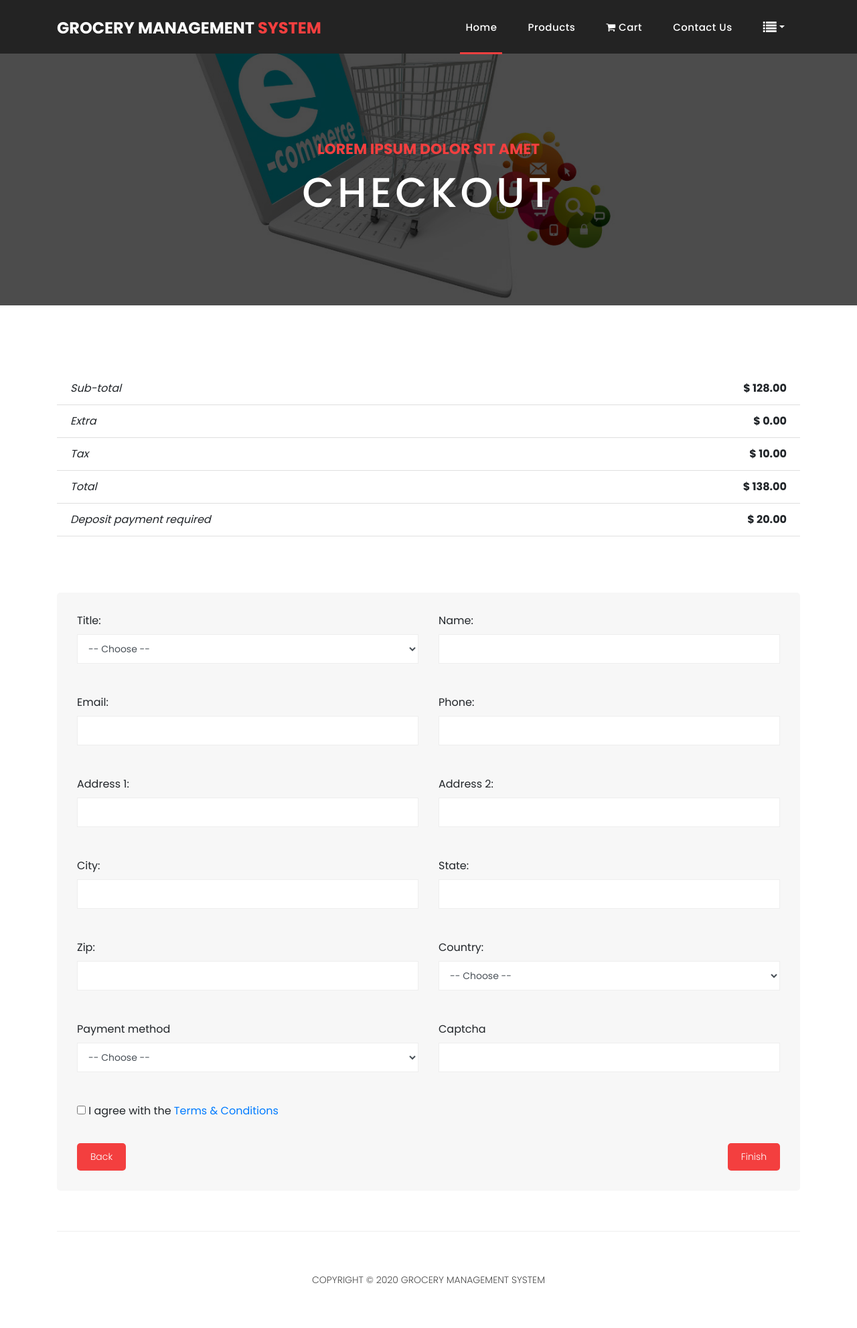
After one commit to bagladivyang03/grocery-management, a Django app: page /grocery_management/cart/ in a window 1280 px wide. The commit adds this page. Shown: the whole page at 67% size. Run offline with Django 3.2, Linux system fonts and the light colour scheme; the visitor is signed in with stand-in values (Sample User, id 1); some libraries are stand-ins or nearby versions; some web fonts are replaced.

Commit message:
added cart and products page

```diff
--- a/grocery_management/templates/grocery_management/base.html
+++ b/grocery_management/templates/grocery_management/base.html
@@ -50,8 +50,8 @@
                     </a>
                 </li>
 
-                <li class="nav-item"><a class="nav-link" href="products.html">Products</a></li>
-                <li class="nav-item"><a class="nav-link" href="checkout.html"><i class="fa fa-shopping-cart" aria-hidden="true"></i> Cart</a></li>
+                <li class="nav-item"><a class="nav-link" href="{% url 'grocery_management:productview' %}">Products</a></li>
+                <li class="nav-item"><a class="nav-link" href="{% url 'grocery_management:cartview' %}"><i class="fa fa-shopping-cart" aria-hidden="true"></i> Cart</a></li>
 
                 <li class="nav-item"><a class="nav-link" href="{% url 'grocery_management:contactus' %}">Contact Us</a></li>
                 <li class="nav-item dropdown">
--- /dev/null
+++ b/grocery_management/templates/grocery_management/cart.html
@@ -0,0 +1,214 @@
+{% extends 'grocery_management/base.html' %}
+
+{% block body_block %}
+
+    <div class="page-heading about-heading header-text" style="background-image: url(/static/images/cart.jpg);">
+      <div class="container">
+        <div class="row">
+          <div class="col-md-12">
+            <div class="text-content">
+              <h4>Lorem ipsum dolor sit amet</h4>
+              <h2>Checkout</h2>
+            </div>
+          </div>
+        </div>
+      </div>
+    </div>
+
+    <div class="products call-to-action">
+      <div class="container">
+        <ul class="list-group list-group-flush">
+          <li class="list-group-item">
+            <div class="row">
+                  <div class="col-6">
+                       <em>Sub-total</em>
+                  </div>
+
+                  <div class="col-6 text-right">
+                       <strong>$ 128.00</strong>
+                  </div>
+             </div>
+          </li>
+
+          <li class="list-group-item">
+               <div class="row">
+                    <div class="col-6">
+                         <em>Extra</em>
+                    </div>
+
+                    <div class="col-6 text-right">
+                         <strong>$ 0.00</strong>
+                    </div>
+               </div>
+          </li>
+
+          <li class="list-group-item">
+               <div class="row">
+                    <div class="col-6">
+                         <em>Tax</em>
+                    </div>
+
+                    <div class="col-6 text-right">
+                         <strong>$ 10.00</strong>
+                    </div>
+               </div>
+          </li>
+
+          <li class="list-group-item">
+               <div class="row">
+                    <div class="col-6">
+                         <em>Total</em>
+                    </div>
+
+                    <div class="col-6 text-right">
+                         <strong>$ 138.00</strong>
+                    </div>
+               </div>
+          </li>
+
+          <li class="list-group-item">
+               <div class="row">
+                    <div class="col-6">
+                         <em>Deposit payment required</em>
+                    </div>
+
+                    <div class="col-6 text-right">
+                         <strong>$ 20.00</strong>
+                    </div>
+               </div>
+          </li>
+        </ul>
+
+        <br>
+
+        <div class="inner-content">
+          <div class="contact-form">
+              <form action="#">
+                   <div class="row">
+                        <div class="col-sm-6 col-xs-12">
+                             <div class="form-group">
+                                  <label class="control-label">Title:</label>
+                                  <select class="form-control" data-msg-required="This field is required.">
+                                       <option value="">-- Choose --</option>
+                                       <option value="dr">Dr.</option>
+                                       <option value="miss">Miss</option>
+                                       <option value="mr">Mr.</option>
+                                       <option value="mrs">Mrs.</option>
+                                       <option value="ms">Ms.</option>
+                                       <option value="other">Other</option>
+                                       <option value="prof">Prof.</option>
+                                       <option value="rev">Rev.</option>
+                                  </select>
+                             </div>
+                        </div>
+                        <div class="col-sm-6 col-xs-12">
+                             <div class="form-group">
+                                  <label class="control-label">Name:</label>
+                                  <input type="text" class="form-control">
+                             </div>
+                        </div>
+                   </div>
+                   <div class="row">
+                        <div class="col-sm-6 col-xs-12">
+                             <div class="form-group">
+                                  <label class="control-label">Email:</label>
+                                  <input type="text" class="form-control">
+                             </div>
+                        </div>
+                        <div class="col-sm-6 col-xs-12">
+                             <div class="form-group">
+                                  <label class="control-label">Phone:</label>
+                                  <input type="text" class="form-control">
+                             </div>
+                        </div>
+                   </div>
+                   <div class="row">
+                        <div class="col-sm-6 col-xs-12">
+                             <div class="form-group">
+                                  <label class="control-label">Address 1:</label>
+                                  <input type="text" class="form-control">
+                             </div>
+                        </div>
+                        <div class="col-sm-6 col-xs-12">
+                             <div class="form-group">
+                                  <label class="control-label">Address 2:</label>
+                                  <input type="text" class="form-control">
+                             </div>
+                        </div>
+                   </div>
+                   <div class="row">
+                        <div class="col-sm-6 col-xs-12">
+                             <div class="form-group">
+                                  <label class="control-label">City:</label>
+                                  <input type="text" class="form-control">
+                             </div>
+                        </div>
+                        <div class="col-sm-6 col-xs-12">
+                             <div class="form-group">
+                                  <label class="control-label">State:</label>
+                                  <input type="text" class="form-control">
+                             </div>
+                        </div>
+                   </div>
+                   <div class="row">
+                        <div class="col-sm-6 col-xs-12">
+                             <div class="form-group">
+                                  <label class="control-label">Zip:</label>
+                                  <input type="text" class="form-control">
+                             </div>
+                        </div>
+                        <div class="col-sm-6 col-xs-12">
+                             <div class="form-group">
+                                  <label class="control-label">Country:</label>
+                                  <select class="form-control">
+                                       <option value="">-- Choose --</option>
+                                       <option value="">-- Choose --</option>
+                                       <option value="">-- Choose --</option>
+                                       <option value="">-- Choose --</option>
+                                  </select>
+                             </div>
+                        </div>
+                   </div>
+
+                   <div class="row">
+                        <div class="col-sm-6 col-xs-12">
+                             <div class="form-group">
+                                  <label class="control-label">Payment method</label>
+
+                                  <select class="form-control">
+                                       <option value="">-- Choose --</option>
+                                       <option value="bank">Bank account</option>
+                                       <option value="cash">Cash</option>
+                                       <option value="paypal">PayPal</option>
+                                  </select>
+                             </div>
+                        </div>
+
+                        <div class="col-sm-6 col-xs-12">
+                             <div class="form-group">
+                                  <label class="control-label">Captcha</label>
+                                  <input type="text" class="form-control">
+                             </div>
+                        </div>
+                   </div>
+
+                   <div class="form-group">
+                        <label class="control-label">
+                             <input type="checkbox">
+
+                             I agree with the <a href="terms.html" target="_blank">Terms &amp; Conditions</a>
+                        </label>
+                   </div>
+
+                   <div class="clearfix">
+                        <button type="button" class="filled-button pull-left">Back</button>
+
+                        <button type="submit" class="filled-button pull-right">Finish</button>
+                   </div>
+              </form>
+          </div>
+        </div>
+      </div>
+    </div>
+
+{% endblock %}
--- a/grocery_management/urls.py
+++ b/grocery_management/urls.py
@@ -9,9 +9,11 @@ app_name = 'grocery_management'
 urlpatterns = [
     path('register/',views.register,name='register'),
     path('login/',views.user_login,name='login'),
-    path('about/',views.AboutView.as_view(),name='aboutus'),
+    path('about/',login_required(views.AboutView.as_view()),name='aboutus'),
     path('home/',login_required(views.HomePageView.as_view()),name='homepage'),
     # path('contactus/',views.ContactUsView.as_view(),name='contactus'),
     path('contactus/',views.contact_us,name='contactus'),
     path('viewprofile/',views.view_profile,name='viewprofile'),
+    path('cart/',login_required(views.CartView.as_view()),name='cartview'),
+    path('products/',login_required(views.ProductView.as_view()),name='productview'),
 ]
--- a/grocery_management/views.py
+++ b/grocery_management/views.py
@@ -114,3 +114,11 @@ def view_profile(request):
     print(customer_info)
     print(customer_info.street)
     return render(request,'grocery_management/viewprofile.html',{'customer_info':customer_info})
+
+
+class CartView(TemplateView):
+    template_name = 'grocery_management/cart.html'
+
+
+class ProductView(TemplateView):
+    template_name = 'grocery_management/products.html'
```
Also changed, not shown: grocery_management/templates/grocery_management/products.html (added, +108 -0 lines), grocery_management/static/images/cart.jpg (added), grocery_management/static/images/products.jpg (added).
